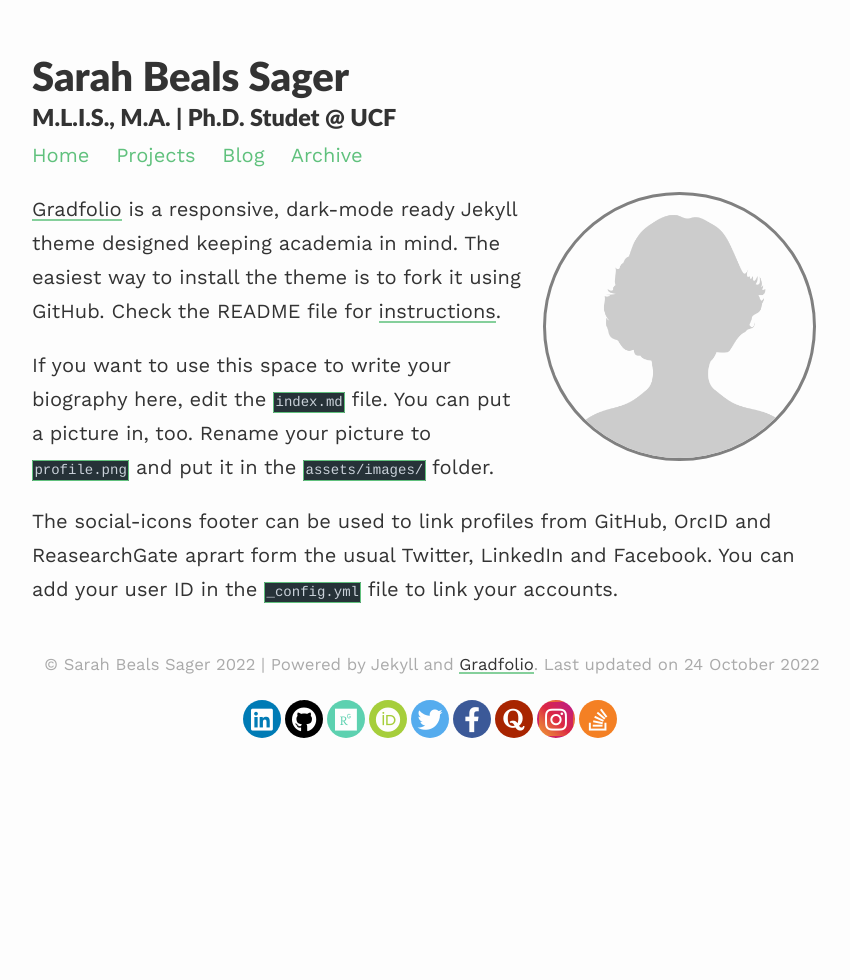
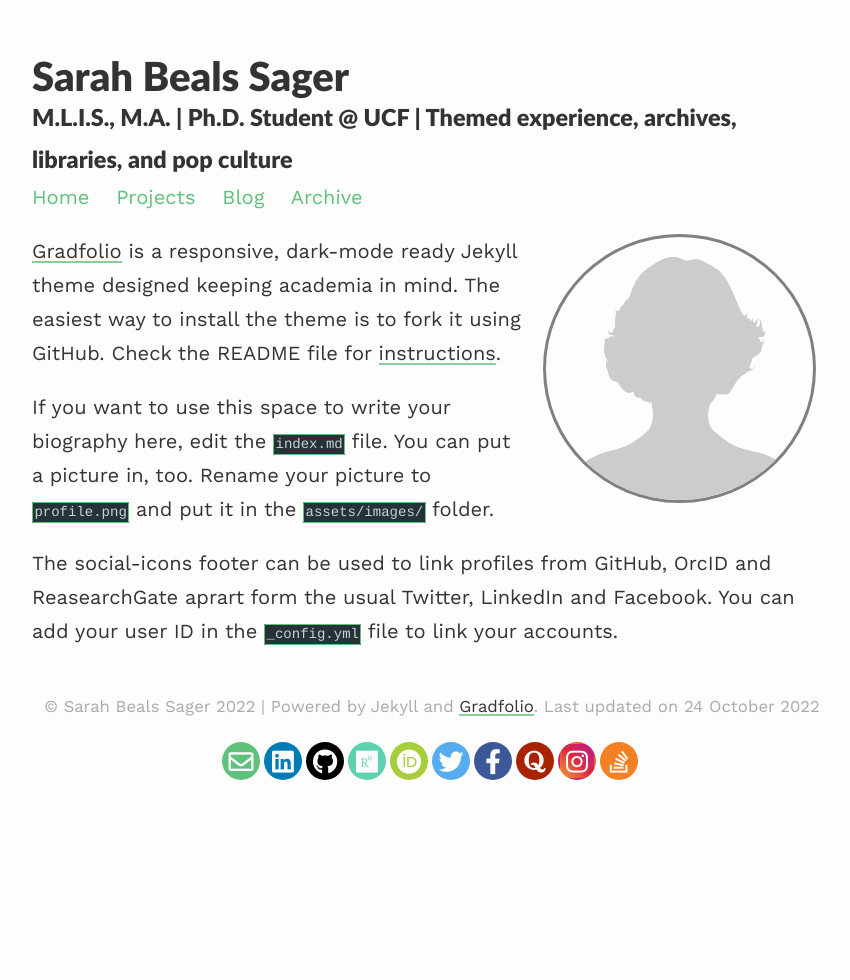
Before and after one commit to ThatGryffindork/gradfolio2022, a Jekyll site: the page built from index.md, in a window 1280 px wide. Shown: the whole page, without its empty margins (208-1058 px from the left). Built offline with Jekyll 4.4.1, drawn with Linux system fonts in a browser that asks for light colours; nearby versions of some CDN libraries.

Commit message:
Update _config.yml

```diff
--- a/_config.yml
+++ b/_config.yml
@@ -1,11 +1,11 @@
-### your site title here
+### Sarah Beals Sager
 
 title: Sarah Beals Sager
-description: M.L.I.S., M.A. | Ph.D. Studet @ UCF
+description: M.L.I.S., M.A. | Ph.D. Student @ UCF | Themed experience, archives, libraries, and pop culture
 
 baseurl: /gradfolio #name of GitHub repository
 url: "" #custom url to be used instead of GitHub repository
-email: #
+email: sarah.sager@knights.ucf.edu
 
 # Pagination
 paginate: 4
@@ -13,7 +13,7 @@ permalink: /blog/:year/:title/
 paginate_path: /blog/page:num/
 
 # Social media links in footer
-twitter: "#"
+twitter: "https://twitter.com/TealLegacies"
 linkedin: "#"
 stackoverflow: "#"
 github: "#"
@@ -21,7 +21,7 @@ researchgate: "#"
 orcid: "#"
 quora: "#"
 instagram: "https://www.instagram.com/teallegacies/"
-facebook: "#"
+facebook: "https://www.facebook.com/TealLegacies"
 
 
 # Markdown
```
